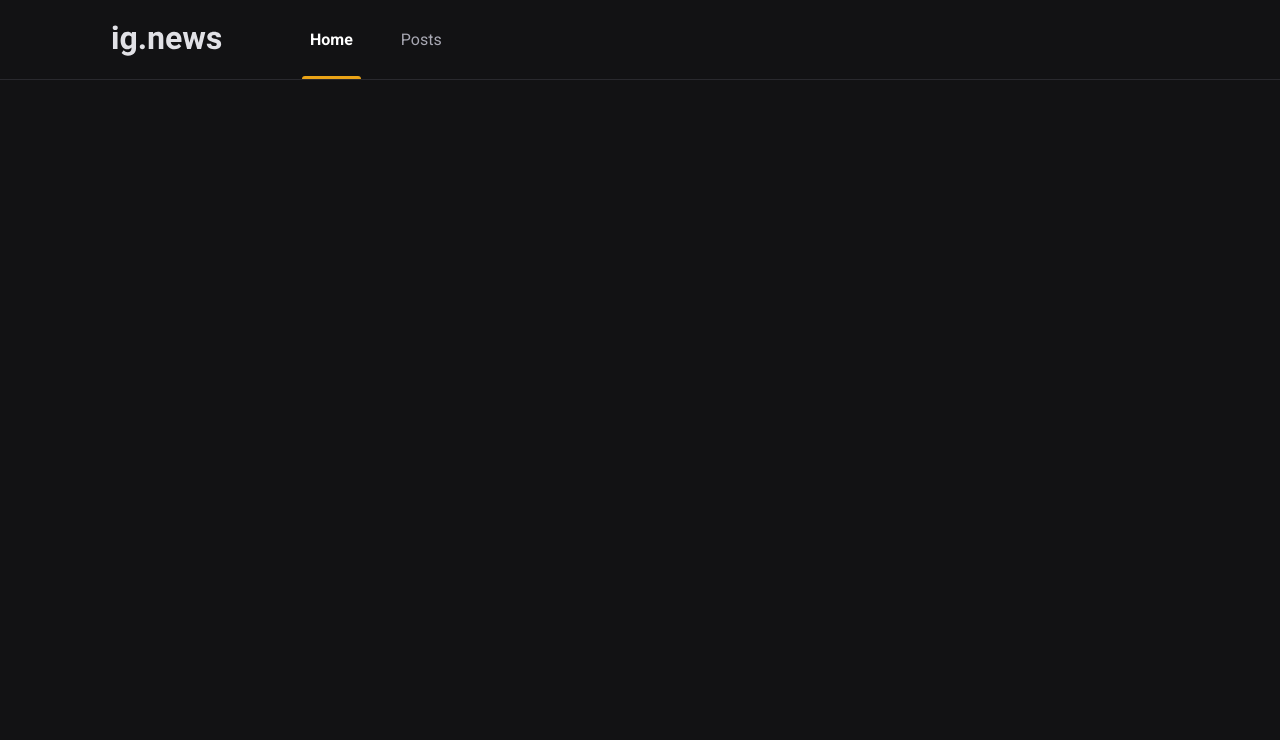
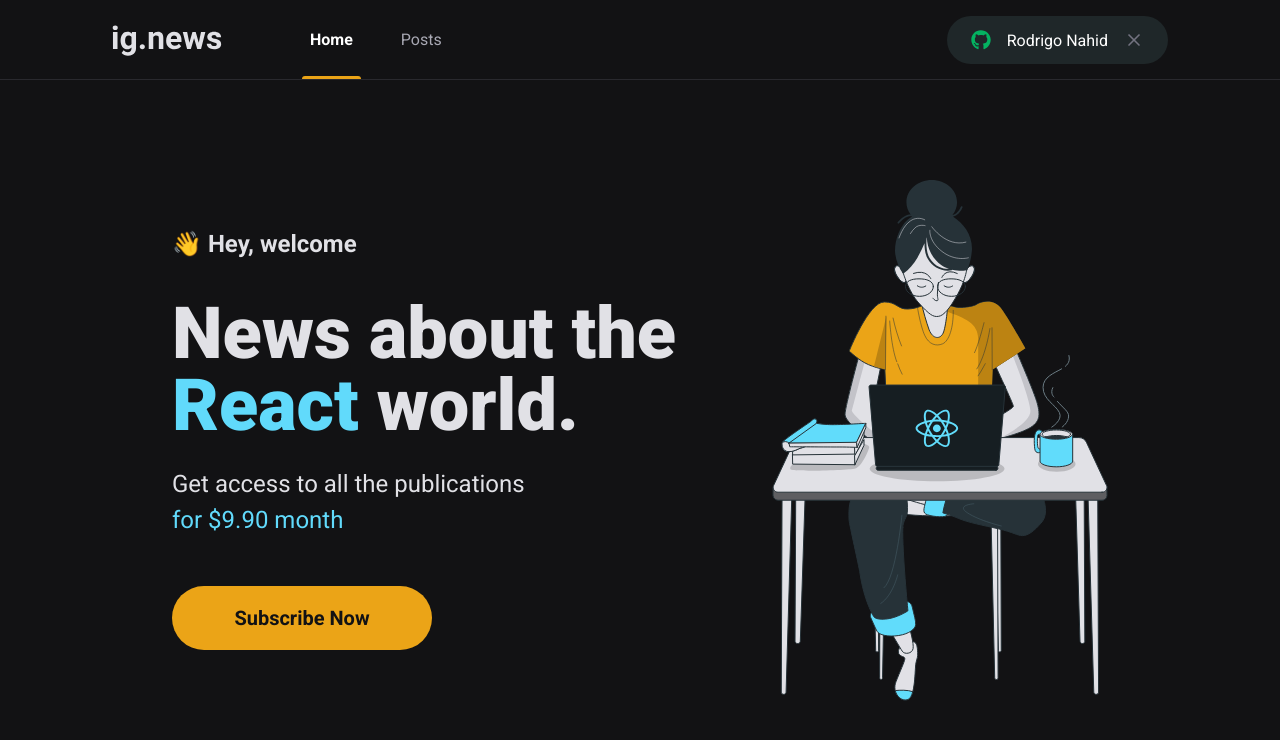
Before and after one commit to rodrigonahid/ignews, a Next.js app: page / in a window 1280 px wide. Shown: the top 740 px of the page. Built offline with nearby package versions, Linux system fonts and the light colour scheme.

Commit message:
finished page css

```diff
--- a/package.json
+++ b/package.json
@@ -12,7 +12,8 @@
     "react": "17.0.2",
     "react-dom": "17.0.2",
     "react-icons": "^4.3.1",
-    "sass": "^1.45.2"
+    "sass": "^1.45.2",
+    "stripe": "^8.195.0"
   },
   "devDependencies": {
     "@types/node": "^17.0.6",
--- a/src/components/Header/index.tsx
+++ b/src/components/Header/index.tsx
@@ -1,14 +1,16 @@
-import Styles from "./styles.module.scss";
+import { SignInButton } from "../SignInButton";
+import styles from "./styles.module.scss";
 
 export function Header() {
   return (
-    <header className={Styles.headerContainer}>
-      <div className={Styles.headerContent}>
+    <header className={styles.headerContainer}>
+      <div className={styles.headerContent}>
         <img src="/images/ignews.svg" alt="" />
         <nav>
-          <a className={Styles.active}>Home</a>
+          <a className={styles.active}>Home</a>
           <a>Posts</a>
         </nav>
+        <SignInButton />
       </div>
     </header>
   );
--- a/src/components/Header/styles.module.scss
+++ b/src/components/Header/styles.module.scss
@@ -50,4 +50,7 @@
       }
     }
   }
+  button {
+    margin-left: auto;
+  }
 }
--- /dev/null
+++ b/src/components/SignInButton/index.tsx
@@ -0,0 +1,21 @@
+import { FaGithub } from "react-icons/fa";
+import { FiX } from "react-icons/fi";
+
+import Style from "./styles.module.scss";
+
+export function SignInButton() {
+  const isUserLoggedIn = true;
+
+  return isUserLoggedIn ? (
+    <button className={Style.SignInButton}>
+      <FaGithub color="#04b361" />
+      Rodrigo Nahid
+      <FiX className={Style.closeIcon} color="#737380" />
+    </button>
+  ) : (
+    <button className={Style.SignInButton}>
+      <FaGithub color="#EBA417" />
+      Sign In with Github
+    </button>
+  );
+}
--- /dev/null
+++ b/src/components/SignInButton/styles.module.scss
@@ -0,0 +1,28 @@
+.SignInButton {
+  display: flex;
+  height: 3rem;
+  border-radius: 3rem;
+  border: 0;
+  background: var(--gray-850);
+  padding: 0 1.5rem;
+  display: flex;
+  align-items: center;
+  justify-content: center;
+  color: var(--white);
+  svg {
+    width: 20px;
+    height: 20px;
+  }
+
+  .closeIcon {
+    margin-left: 1rem;
+  }
+
+  svg:first-child {
+    margin-right: 1rem;
+  }
+
+  &:hover {
+    filter: brightness(0.9);
+  }
+}
--- /dev/null
+++ b/src/components/SubscribeButton/index.tsx
@@ -0,0 +1,9 @@
+import styles from "./styles.module.scss";
+
+export function SubscribeButton() {
+  return (
+    <button type="button" className={styles.subscribeButton}>
+      Subscribe Now
+    </button>
+  );
+}
--- /dev/null
+++ b/src/components/SubscribeButton/styles.module.scss
@@ -0,0 +1,17 @@
+.subscribeButton {
+  width: 260px;
+  height: 4rem;
+  margin-top: 3rem;
+  border-radius: 4rem;
+  border: 0;
+  background-color: var(--yellow-500);
+  color: var(--gray-900);
+  font-size: 1.25rem;
+  font-weight: bold;
+
+  transition: filter 0.2s;
+
+  &:hover {
+    filter: brightness(0.8);
+  }
+}
--- a/src/pages/index.tsx
+++ b/src/pages/index.tsx
@@ -1,6 +1,9 @@
 import Head from "next/head";
 
 import { Header } from "../components/Header";
+import { SubscribeButton } from "../components/SubscribeButton";
+
+import styles from "../styles/home.module.scss";
 
 export default function Home() {
   return (
@@ -8,9 +11,22 @@
       <Head>
         <title>IG.News | Home</title>
       </Head>
-      <div>
-        <Header />
-      </div>
+
+      <Header />
+      <main className={styles.contentContainer}>
+        <section className={styles.hero}>
+          <span>👋 Hey, welcome</span>
+          <h1>
+            News about the <span>React</span> world.
+          </h1>
+          <p>
+            Get access to all the publications <br />
+            <span>for $9.90 month</span>
+          </p>
+          <SubscribeButton />
+        </section>
+        <img src="/images/mulher.svg" />
+      </main>
     </>
   );
 }
--- a/src/styles/global.scss
+++ b/src/styles/global.scss
@@ -10,6 +10,7 @@
   --gray-100: #e1e1e6;
   --gray-300: #a8a8b3;
   --gray-800: #29292e;
+  --gray-850: #1f2729;
   --gray-900: #121214;
 
   --cyan-500: #61dafb;
--- /dev/null
+++ b/src/styles/home.module.scss
@@ -0,0 +1,39 @@
+.contentContainer {
+  max-width: 1120px;
+  margin: 0 auto;
+  padding: 0 2rem;
+  height: calc(100vh - 5rem);
+
+  display: flex;
+  align-items: center;
+  justify-content: center;
+}
+
+.hero {
+  max-width: 600px;
+  > span {
+    font-size: 1.5rem;
+    font-weight: bold;
+  }
+
+  h1 {
+    font-size: 4.5rem;
+    line-height: 4.5rem;
+    font-weight: 900;
+    margin-top: 2.5rem;
+
+    span {
+      color: var(--cyan-500);
+    }
+  }
+
+  p {
+    font-size: 1.5rem;
+    line-height: 2.25rem;
+    margin-top: 1.5rem;
+
+    span {
+      color: var(--cyan-500);
+    }
+  }
+}
```
Also changed, not shown: public/images/mulher.svg (added), 1 other file (tests, documents, lock files or other folders).
